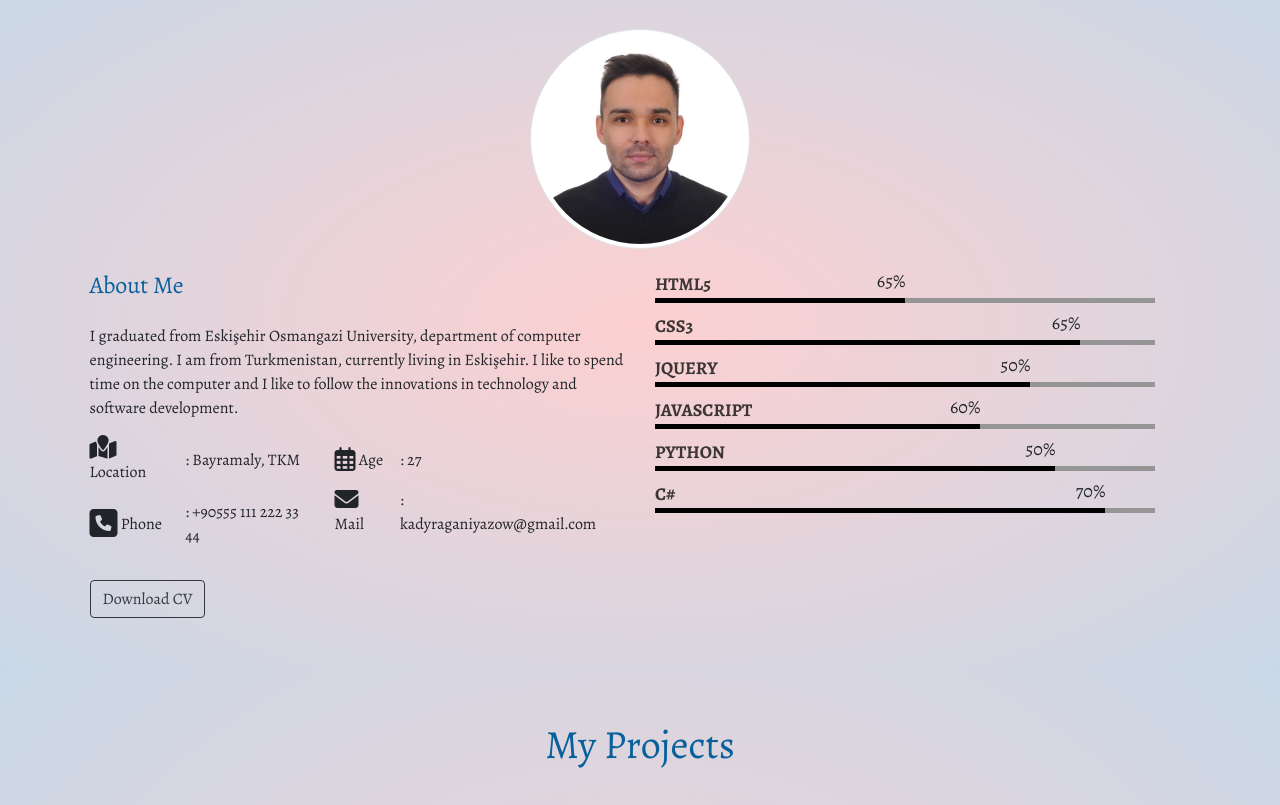
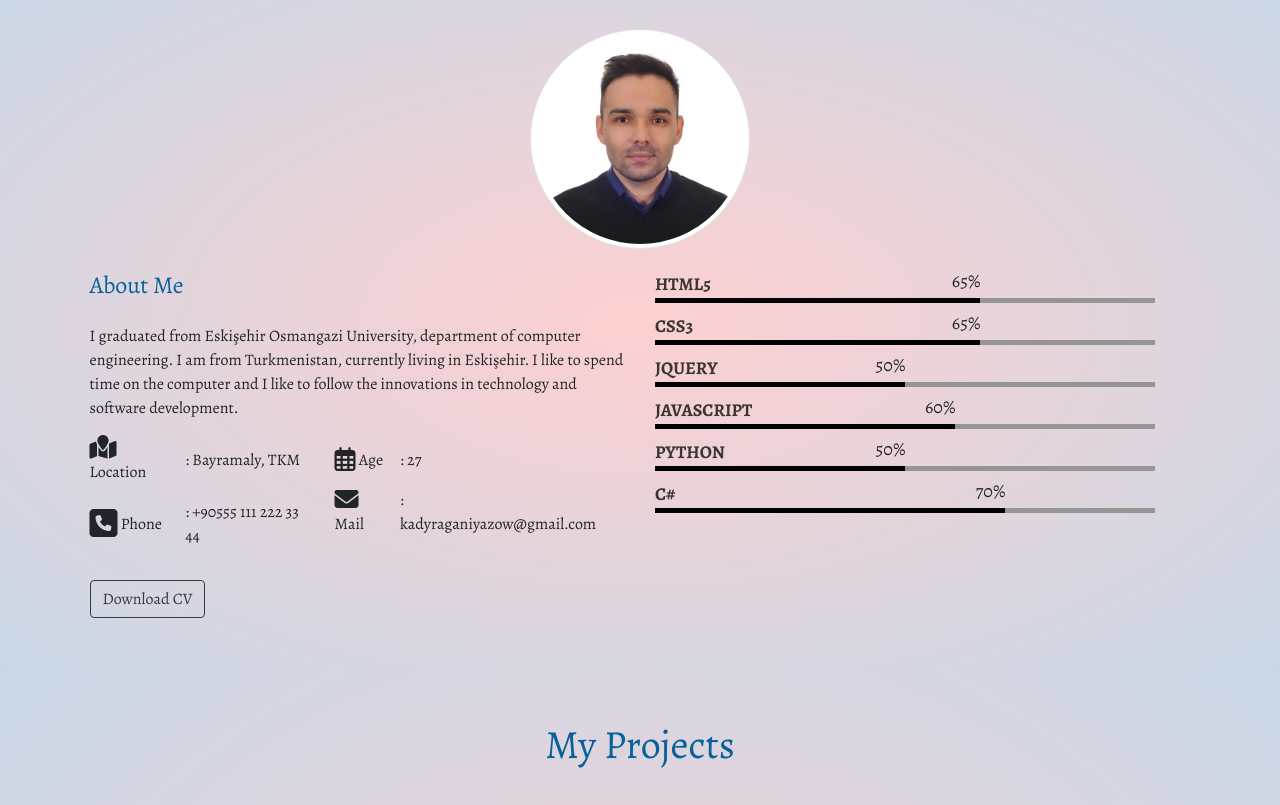
Before and after one commit to KadyrA/portfolio, a plain HTML site: page index.html in a window 1280 px wide. Shown: the part 822-1627 px from the top of the page. Drawn offline with nearby package versions, Linux system fonts and the light colour scheme.

Commit message:
skills bar

```diff
--- a/css/styles.css
+++ b/css/styles.css
@@ -371,7 +371,7 @@ td {
 
 /* SKILL 1 */
 .skill1 {
-    width: 50%;
+    width: 65%;
 
 }
 
@@ -392,7 +392,7 @@ td {
 
 /* SKILL 2 */
 .skill2 {
-    width: 85%;
+    width: 65%;
 }
 
 .skill2 .skill-count2 {
@@ -401,7 +401,7 @@ td {
 
 /* SKILL 3 */
 .skill3 {
-    width: 75%;
+    width: 50%;
 }
 
 .skill3 .skill-count3 {
@@ -410,7 +410,7 @@ td {
 
 /* SKILL 4 */
 .skill4 {
-    width: 65%
+    width: 60%
 }
 
 .skill4 .skill-count4 {
@@ -419,7 +419,7 @@ td {
 
 /* SKILL 5 */
 .skill5 {
-    width: 80%;
+    width: 50%;
 }
 
 .skill5 .skill-count5 {
@@ -428,7 +428,7 @@ td {
 
 /* SKILL 6 */
 .skill6 {
-    width: 90%
+    width: 70%
 }
 
 .skill6 .skill-count6 {
```
